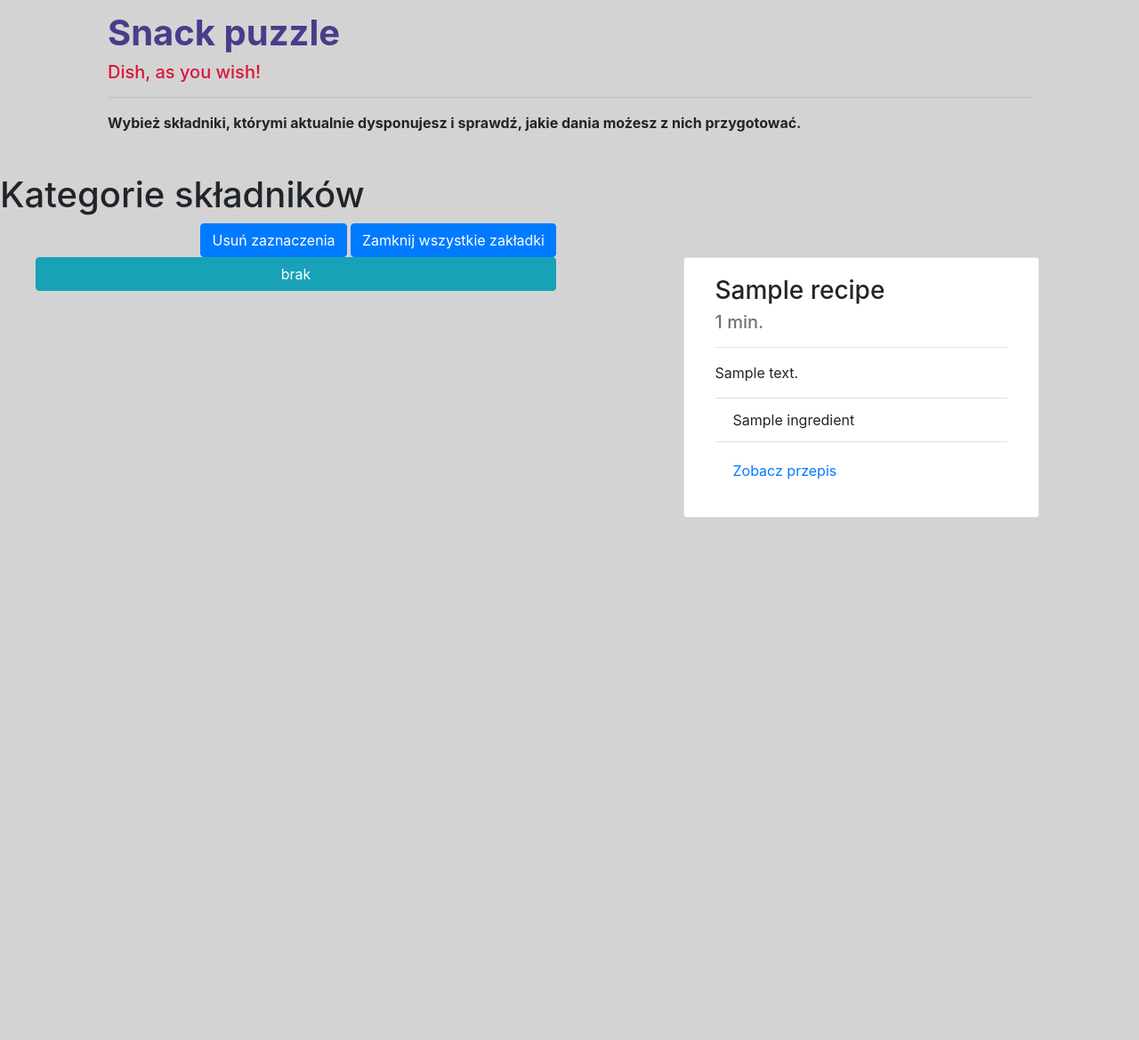
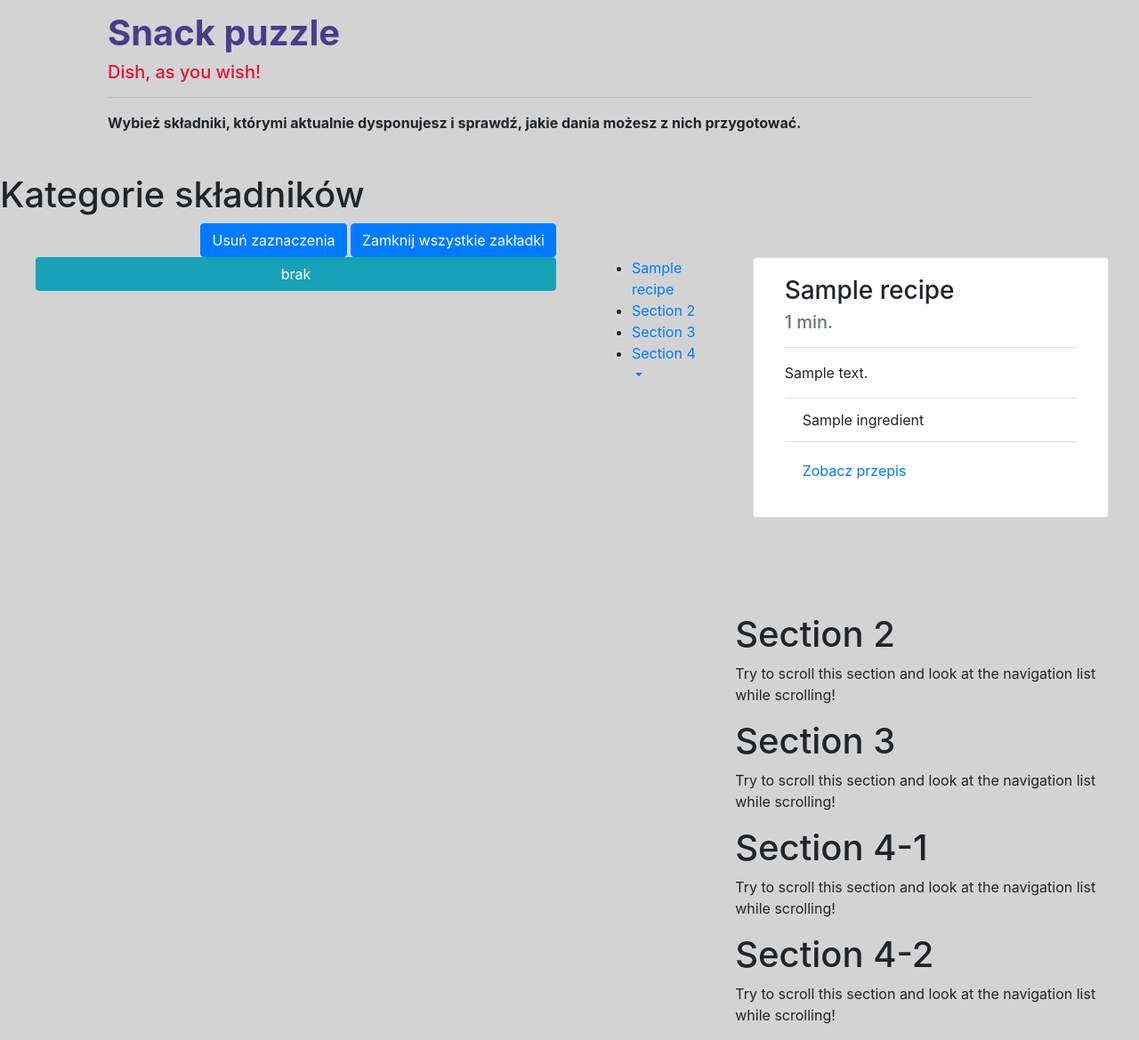
Before and after one commit to tomstasz/snack_puzzle_ver2, a Django app: page / in a window 1280 px wide. Shown: the whole page at 89% size. Before the commit the page ends 581 px from the top, so only its background shows below. Run offline with Django 3.2, Linux system fonts and the light colour scheme; tables that the repository leaves empty hold one stand-in row (values such as "Sample post"); some libraries are stand-ins or nearby versions.

Commit message:
upgrade Index post view, now able to send more than one recipe at once, try to implement card class in jquery to visualize recipes

```diff
--- a/main/urls.py
+++ b/main/urls.py
@@ -23,7 +23,5 @@ urlpatterns = [
     path('admin/', admin.site.urls),
     path('', views.IndexView.as_view(), name='index'),
     path('ingredient_detail/<pk>', views.IngredientDetailView.as_view(), name='ingredient_detail'),
-    path('amount', views.IngredientRecipeListView.as_view(), name='amount-list'),
-    path('amount/<int:pk>', views.IngredientRecipeDetailView.as_view(), name='amount-detail'),
 ] + staticfiles_urlpatterns() + \
   static(settings.MEDIA_URL, document_root=settings.MEDIA_ROOT)
--- a/snack_puzzle/static/js/index.js
+++ b/snack_puzzle/static/js/index.js
@@ -44,7 +44,34 @@ $(function() {
                 }).done(function (data) {
                     console.log(' success ingredients sent');
                     console.log(data);
-                    console.log(JSON.parse(data))
+                    console.log(JSON.parse(data));
+                    data = JSON.parse(data);
+                    var $recipe_nav = $('#recipe_nav');
+                    var $scroll_area = $('#scroll_area');
+                    for(var i = 0; i < data.length; i++) {
+                        if (data[i].length === 0) {
+                            console.log("Nie ma takiego przepisu");
+                        } else {
+                            console.log(data[i]);
+                            var $new_card_container = $("<div id='" + data[i].id + "' class='card container-fluid'>");
+                            var $new_card_body = $("<div class=card-body>");
+                            var $new_card_title = $("<h3 class='card-title'>" + data[i].name + "</h3>");
+                            var $new_card_subtitle = $("<h5 class='card-subtitle text-muted'>" + data[i].time + "</h5>");
+                            var $new_card_text = $("<p>" + data[i].description + "</p>");
+                            var $new_ingredient_list = $("<ul class='list-group list-group-flush'>");
+
+                            $recipe_nav.append($("<li><a href='#"+ data[i].id +"'>" + data[i].name + "</a></li>"));
+                            $scroll_area.append($new_card_container).
+                            append($new_card_body).
+                            append($new_card_title).
+                            append($new_card_subtitle).
+                            append($new_card_text).append($new_ingredient_list);
+                            for(var j= 0; j < data[i].ingredient_recipe.length; j++) {
+                                $new_ingredient_list.append($("<li class='list-group-item'>" + data[i].ingredient_recipe[j].name + "</li>"))
+                            }
+                        }
+                    }
+
                 }).fail(function () {
                     console.log('failure ingredients sent')
                 });
--- a/snack_puzzle/static/style/style.css
+++ b/snack_puzzle/static/style/style.css
@@ -10,3 +10,14 @@
 .hidden {
     display: none;
 }
+
+#head {
+    height: 200px;
+
+}
+
+#scroll_area {
+    position: relative;
+    height: 25rem !important;
+    overflow-y: scroll;
+}
--- a/snack_puzzle/templates/snack_puzzle/base.html
+++ b/snack_puzzle/templates/snack_puzzle/base.html
@@ -1,6 +1,6 @@
 <!doctype html>
 <html lang="en">
-  <head>
+  <head id="head">
     <!-- Required meta tags -->
     <meta charset="utf-8">
     <meta name="viewport" content="width=device-width, initial-scale=1, shrink-to-fit=no">
--- a/snack_puzzle/templates/snack_puzzle/index.html
+++ b/snack_puzzle/templates/snack_puzzle/index.html
@@ -1,7 +1,6 @@
 {% extends 'snack_puzzle/base.html'%}
 
 {% block content %}
-{#    <div class="container">#}
     <div class="container">
         <div class="col-md-12">
                 <div class="alert alert-link">
@@ -49,12 +48,87 @@
                     {% endfor %}
                     </ul>
                     </div>
-                     </div>
+                    </div>
                 {% endfor %}
                 </ul>
             </div>
 
+
             <div class="col-md-6">
+                <div class="container">
+                    <div class="row">
+                        <div class="col-md-3">
+                            <nav id="myScrollspy">
+                                <ul id="recipe_nav">
+                                    <li><a href="#{{ recipe.id }}">{{ recipe.name }}</a></li>
+                                    <li><a href="#section2">Section 2</a></li>
+                                    <li><a href="#section3">Section 3</a></li>
+                                    <li class="dropdown">
+                                        <a class="dropdown-toggle" data-toggle="dropdown" href="#">Section 4 <span class="caret"></span></a>
+                                        <ul class="dropdown-menu">
+                                            <li><a href="#section41">Section 4-1</a></li>
+                                            <li><a href="#section42">Section 4-2</a></li>
+                                        </ul>
+                                    </li>
+                                </ul>
+                            </nav>
+
+                        </div>
+
+                        <div class="col-md-9">
+
+                            <div id="scroll_area" data-spy="scroll" data-target="#myScrollspy" data-offset="0">
+                                <div id="{{ recipe.id }}" class="card container-fluid" style="width: 25rem">
+                                <div class="card-body">
+                                    <h3 class="card-title">{{ recipe.name }}</h3>
+                                    <h5 class="card-subtitle text-muted">{{ recipe.time }} min.</h5>
+                                    <hr>
+                                    <p class="card-text">{{ recipe.description }}</p>
+                                         <ul class="list-group list-group-flush">
+                                            {% for ingredient in recipe.ingredient.all %}
+                                                <li class="list-group-item">{{ ingredient.name }}</li>
+                                            {% empty %}
+                                                <p>brak składników</p>
+                                            {% endfor %}
+                                         </ul>
+                                <div class="card-body">
+                                    <a href="{{ recipe.url }}" class="card-link">Zobacz przepis</a>
+                                </div>
+                                </div>
+
+                            </div>
+                            </div>
+
+
+
+
+                                <div id="section2">
+                                    <h1>Section 2</h1>
+                                            <p>Try to scroll this section and look at the navigation list while scrolling!</p>
+                                </div>
+                                <div id="section3">
+                                    <h1>Section 3</h1>
+                                            <p>Try to scroll this section and look at the navigation list while scrolling!</p>
+                                </div>
+                                <div id="section41">
+                                    <h1>Section 4-1</h1>
+                                    <p>Try to scroll this section and look at the navigation list while scrolling!</p>
+                                 </div>
+                                <div id="section42">
+                                    <h1>Section 4-2</h1>
+                                    <p>Try to scroll this section and look at the navigation list while scrolling!</p>
+                                </div>
+
+                            </div>
+                        </div>
+
+                    </div>
+
+
+                </div>
+            </div>
+{% endblock %}
+
                 <div class="card container-fluid" style="width: 25rem">
                     <div class="card-body">
                         <h3 class="card-title">{{ recipe.name }}</h3>
@@ -70,16 +144,8 @@
                         </ul>
                     <div class="card-body">
                         <a href="{{ recipe.url }}" class="card-link">Zobacz przepis</a>
-
-                         {% for i in ing_sent %}
-                            <p>i</p>
-                        {% endfor %}
-
-
                     </div>
                     </div>
 
                 </div>
             </div>
-        </div>
-{% endblock %}
--- a/snack_puzzle/views.py
+++ b/snack_puzzle/views.py
@@ -10,7 +10,7 @@ from django.urls import reverse_lazy
 import json
 from rest_framework.generics import RetrieveUpdateDestroyAPIView, ListCreateAPIView
 from snack_puzzle import serializers
-from snack_puzzle.serializers import IngredientSerializer
+from snack_puzzle.serializers import IngredientSerializer, RecipeSerializer
 from .models import Category, Ingredient, Recipe, Meal, IngredientRecipe
 # Create your views here.
 
@@ -38,15 +38,14 @@ class IndexView(View):
         ctx = {'ing_sent': "empty"}
         if 'sent_ingredients[]' in request.POST:
             ingredients = request.POST.getlist('sent_ingredients[]')
-            ing_counted = Recipe.objects.annotate(cnt=Count('ingredient'))
-            ing_reduced = ing_counted.filter(cnt=len(ingredients))
-            # import ipdb;ipdb.set_trace()
-            for ing in ingredients:
-                ing_reduced = ing_reduced.filter(ingredient__name=ing)
-            # to_ajax = json.dumps(ing_reduced)
-            serializer = IngredientSerializer(instance=ing_reduced, many=True)
-            # s = json.dumps(ingredients)
-            # print(ingredients, s)
+            res = Recipe.objects.filter(
+                ingredient__name__in=ingredients).exclude(
+                ingredient__in=Ingredient.objects.exclude(
+                    name__in=ingredients)).distinct('id')
+            serializer = RecipeSerializer(instance=res, many=True)
+
+            print(serializer.data)
+
             return HttpResponse(json.dumps(serializer.data))
         return TemplateResponse(request, 'snack_puzzle/index.html', ctx)
 
@@ -60,13 +59,3 @@ class IngredientDetailView(View):
                'recipes': recipes}
 
         return TemplateResponse(request, 'snack_puzzle/ingredient_detail.html', ctx)
-
-
-class IngredientRecipeListView(ListCreateAPIView):
-    serializer_class = serializers.IngredientRecipeSerializer
-    queryset = IngredientRecipe.objects.all()
-
-
-class IngredientRecipeDetailView(RetrieveUpdateDestroyAPIView):
-    serializer_class = serializers.IngredientRecipeSerializer
-    queryset = IngredientRecipe.objects.all()
```
Also changed, not shown: snack_puzzle/serializers.py (+13 -14 lines).
